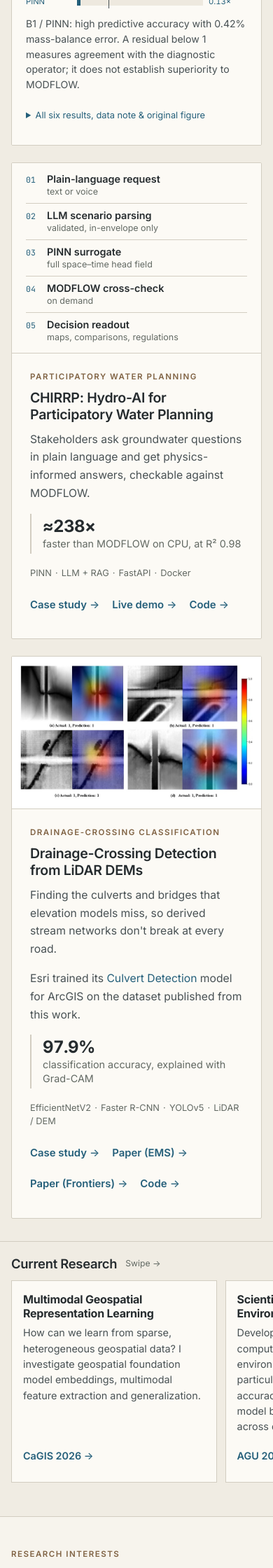
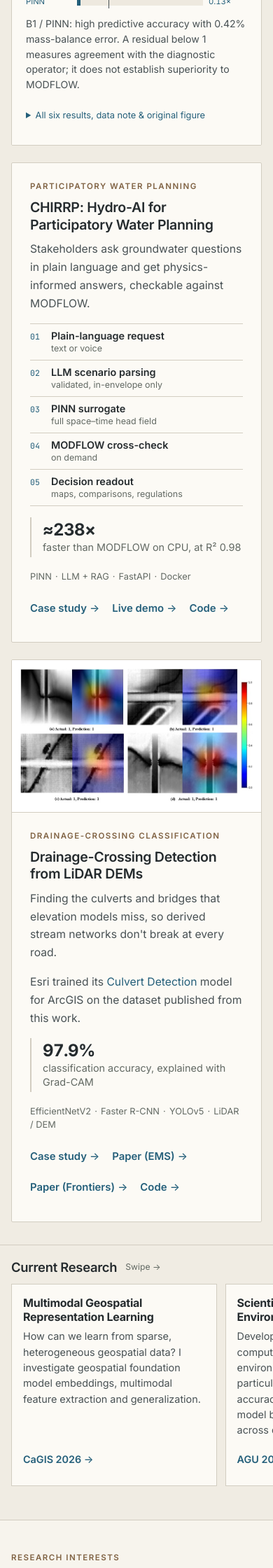
Before and after one commit to mikedidem/medidem, a Jekyll site: the page built from _pages/home.html, in a window 390 px wide. Shown: the part 1948-4188 px from the top of the page at 70% size. Built offline with Jekyll 4.4.1, drawn with Linux system fonts in a browser that asks for light colours.

Commit message:
Move CHIRRP steps below the project introduction on phones

```diff
--- a/_pages/home.html
+++ b/_pages/home.html
@@ -87,11 +87,12 @@ title: ""
 
     <div class="projects">
       <article class="project">
-        <a class="project__media project__media--flow" href="{{ '/projects/chirrp/' | relative_url }}" aria-label="CHIRRP case study"><ol class="flow phone-only"><li>Plain-language request<small>text or voice</small></li><li>LLM scenario parsing<small>validated, in-envelope only</small></li><li>PINN surrogate<small>full space–time head field</small></li><li>MODFLOW cross-check<small>on demand</small></li><li>Decision readout<small>maps, comparisons, regulations</small></li></ol><img src="{{ '/images/projects/chirrp-architecture.png' | relative_url }}" alt="CHIRRP architecture: LLM social layer connected to a physics-informed surrogate physical layer" loading="lazy"></a>
+        <a class="project__media project__media--flow" href="{{ '/projects/chirrp/' | relative_url }}" aria-label="CHIRRP case study"><img src="{{ '/images/projects/chirrp-architecture.png' | relative_url }}" alt="CHIRRP architecture: LLM social layer connected to a physics-informed surrogate physical layer" loading="lazy"></a>
         <div class="project__body">
           <div class="project__kicker">Participatory water planning</div>
           <h3><a href="{{ '/projects/chirrp/' | relative_url }}">CHIRRP: Hydro-AI for Participatory Water Planning</a></h3>
           <p>Stakeholders ask groundwater questions in plain language and get physics-informed answers, checkable against MODFLOW.</p>
+          <ol class="flow phone-only"><li>Plain-language request<small>text or voice</small></li><li>LLM scenario parsing<small>validated, in-envelope only</small></li><li>PINN surrogate<small>full space–time head field</small></li><li>MODFLOW cross-check<small>on demand</small></li><li>Decision readout<small>maps, comparisons, regulations</small></li></ol>
           <div class="metric metric--inline"><div class="metric__value">≈238×</div><div class="metric__label">faster than MODFLOW on CPU, at R² 0.98</div></div>
           <ul class="tags"><li>PINN</li><li>LLM + RAG</li><li>FastAPI</li><li>Docker</li></ul>
           <div class="links">
--- a/assets/css/atlas.css
+++ b/assets/css/atlas.css
@@ -288,10 +288,8 @@ h2 { font-size:clamp(1.8rem,3vw,2.4rem); }
  .explorer__table summary { padding:12px 0; margin:0; }
  .crumb { padding:10px 0; margin-bottom:6px; }
  .site-footer__links a { display:inline-block; padding:10px 0; }
- .project__media--flow { display:block; aspect-ratio:auto; padding:6px 20px; background:var(--surface); }
- .project__media--flow:hover { text-decoration:none; }
- .project__media--flow img { display:none; }
- .flow { list-style:none; margin:0; padding:0; counter-reset:flow; }
+ .project__media--flow { display:none; }
+ .flow { list-style:none; margin:0 0 16px; padding:0; border-top:1px solid var(--border); border-bottom:1px solid var(--border); counter-reset:flow; }
  .flow li { position:relative; padding:8px 0 8px 30px; font-size:.9rem; font-weight:600; line-height:1.3; color:var(--text); border-top:1px solid var(--border); counter-increment:flow; }
  .flow li:first-child { border-top:0; }
  .flow li::before { content:counter(flow,decimal-leading-zero); position:absolute; left:0; top:10px; font:400 .72rem var(--mono); color:var(--accent); }
```
